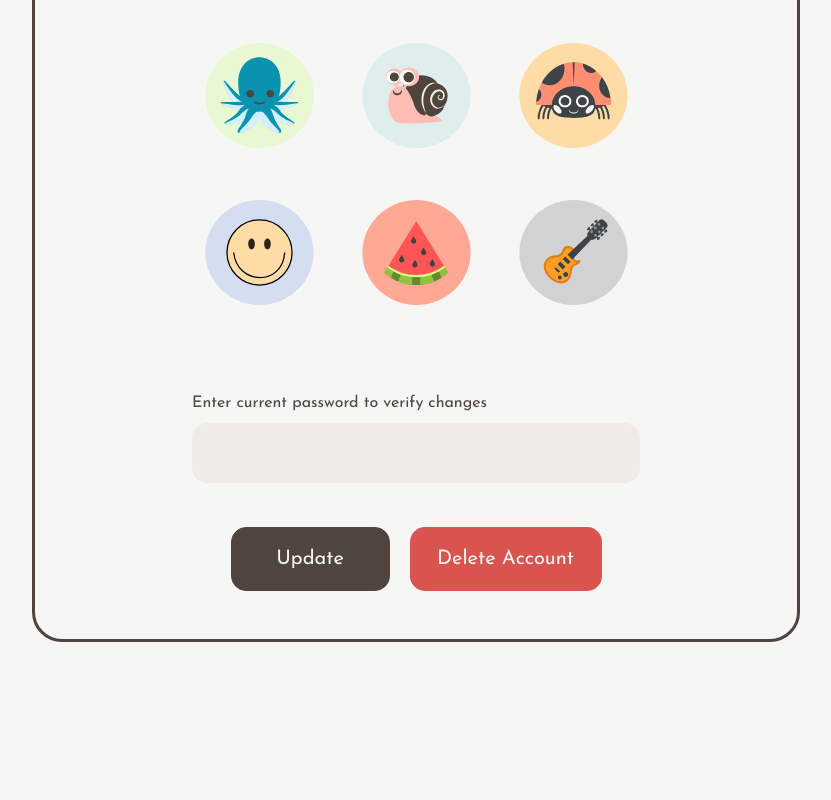
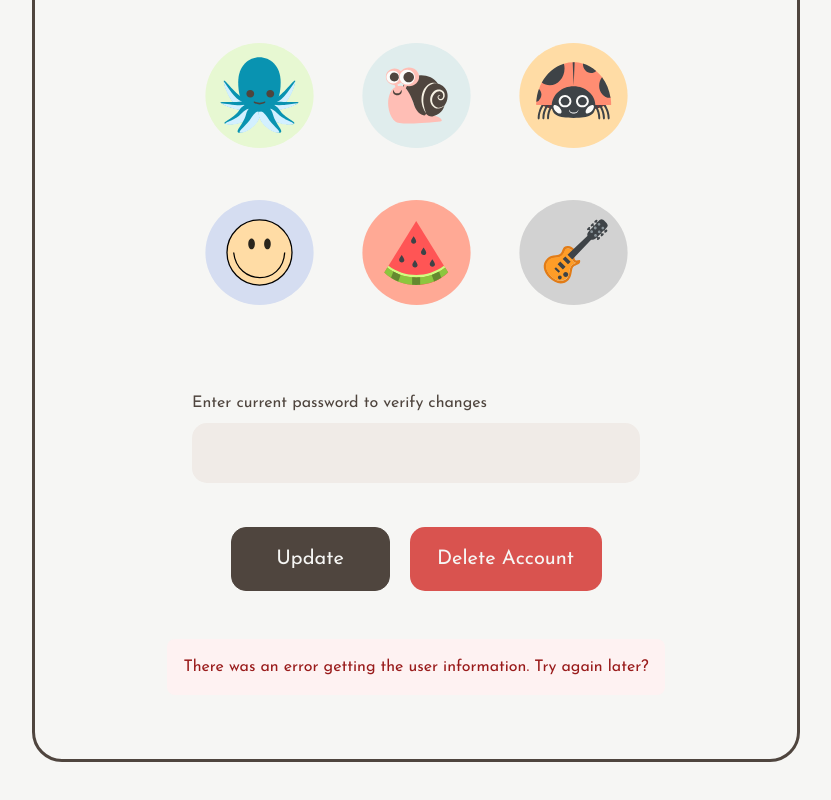
Before and after one commit to antivalse/speedy-snail-react, a React (Vite) app: page /settings in a window 1280 px wide. Shown: the part 1060-1860 px from the top of the page, without its empty margins (224-1055 px from the left). Built offline with nearby package versions, Linux system fonts and the light colour scheme; no server answers; the database is empty; sample sign-in values are in the browser's storage.

Commit message:
added some more error handling regarding getting the user document

```diff
--- a/src/components/forms/SettingsForm.tsx
+++ b/src/components/forms/SettingsForm.tsx
@@ -32,7 +32,7 @@ const SettingsForm = () => {
   } = useAuth();
 
   // Get avatar id from useGetUser hook
-  const { avatarId, data } = useGetUser();
+  const { avatarId, data, getUserError } = useGetUser();
 
   const username = data?.username;
 
@@ -300,6 +300,16 @@ const SettingsForm = () => {
           <p>{error}</p>
         </div>
       )}
+      {getUserError && (
+        <div
+          className="p-4 mb-4 text-red-800 rounded-lg bg-red-50 dark:bg-gray-800 dark:text-red-400"
+          role="alert"
+        >
+          <p>
+            There was an error getting the user information. Try again later?
+          </p>
+        </div>
+      )}
       {success && (
         <p className="p-4 my-4 text-green-800 rounded-lg bg-green-50 dark:bg-green-800 dark:text-green-400">
           Updated account ✅
--- a/src/hooks/useGetUser.ts
+++ b/src/hooks/useGetUser.ts
@@ -8,10 +8,11 @@ const useGetUser = () => {
   // Get the user function from auth context
   const { user } = useAuth();
   // Get user data
-  const { data, loading, error } = useGetDocument(
-    usersCollection,
-    user?.uid || ""
-  );
+  const {
+    data,
+    loading,
+    error: getUserError,
+  } = useGetDocument(usersCollection, user?.uid || "");
   // Store avatar data in variable and convert to number for comparison to id's avatars array
   const avatarId = Number(data?.avatar);
 
@@ -19,7 +20,7 @@ const useGetUser = () => {
     data,
     avatarId,
     loading,
-    error,
+    getUserError,
   };
 };
 
--- a/src/pages/protected /LandingPage.tsx
+++ b/src/pages/protected /LandingPage.tsx
@@ -24,7 +24,7 @@ const LandingPage = () => {
   const navigate = useNavigate();
 
   // Access user data
-  const { data } = useGetUser();
+  const { data, getUserError } = useGetUser();
 
   // Check for schedules in schedules collection that match the user id
   const schedules = useGetSchedules();
@@ -144,6 +144,17 @@ const LandingPage = () => {
             {createScheduleError}
           </p>
         )}
+
+        {getUserError && (
+          <div
+            className="p-4 mb-4 text-red-800 rounded-lg bg-red-50 dark:bg-gray-800 dark:text-red-400"
+            role="alert"
+          >
+            <p>
+              There was an error getting the user information. Try again later?
+            </p>
+          </div>
+        )}
       </div>
     </>
   );
```
